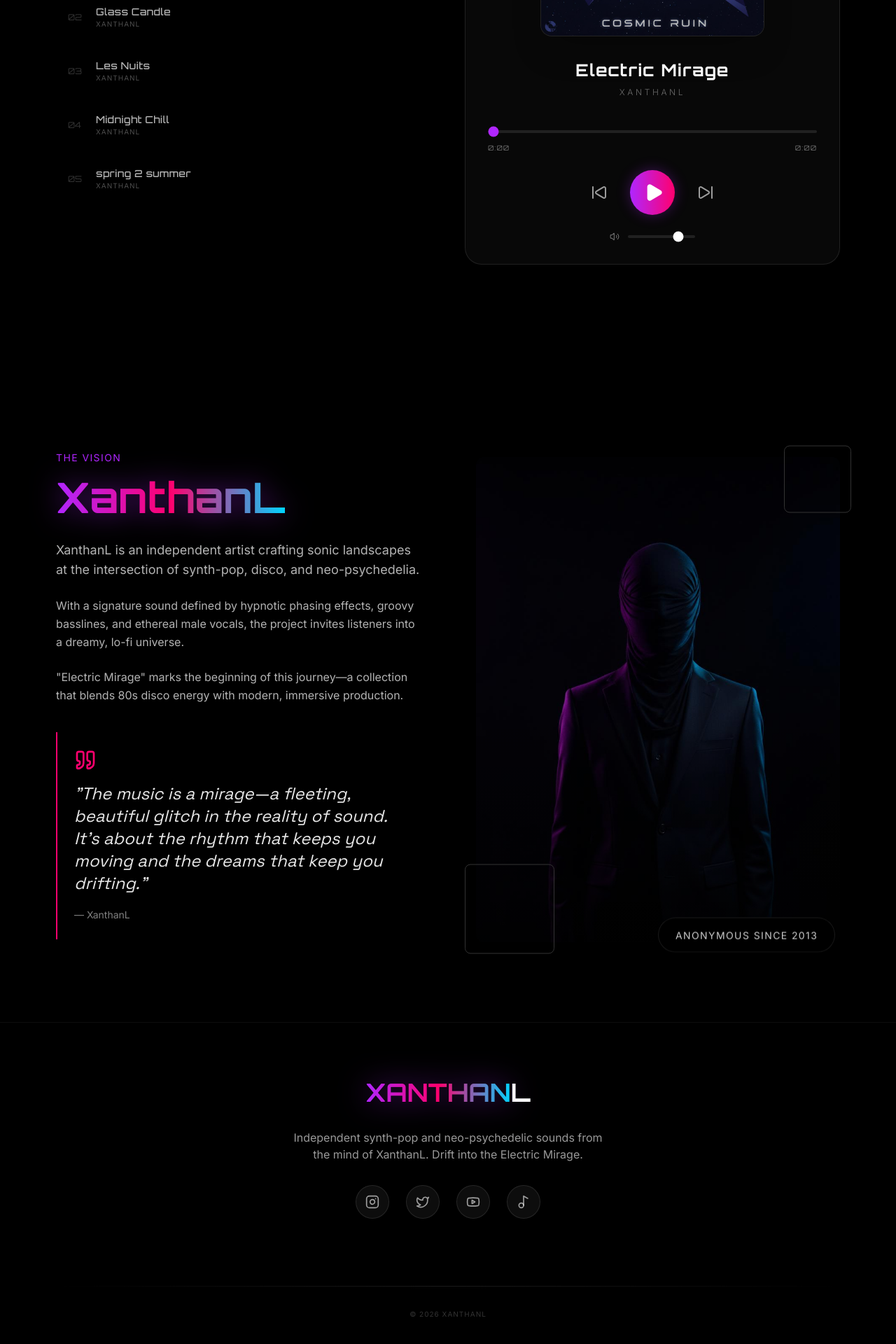
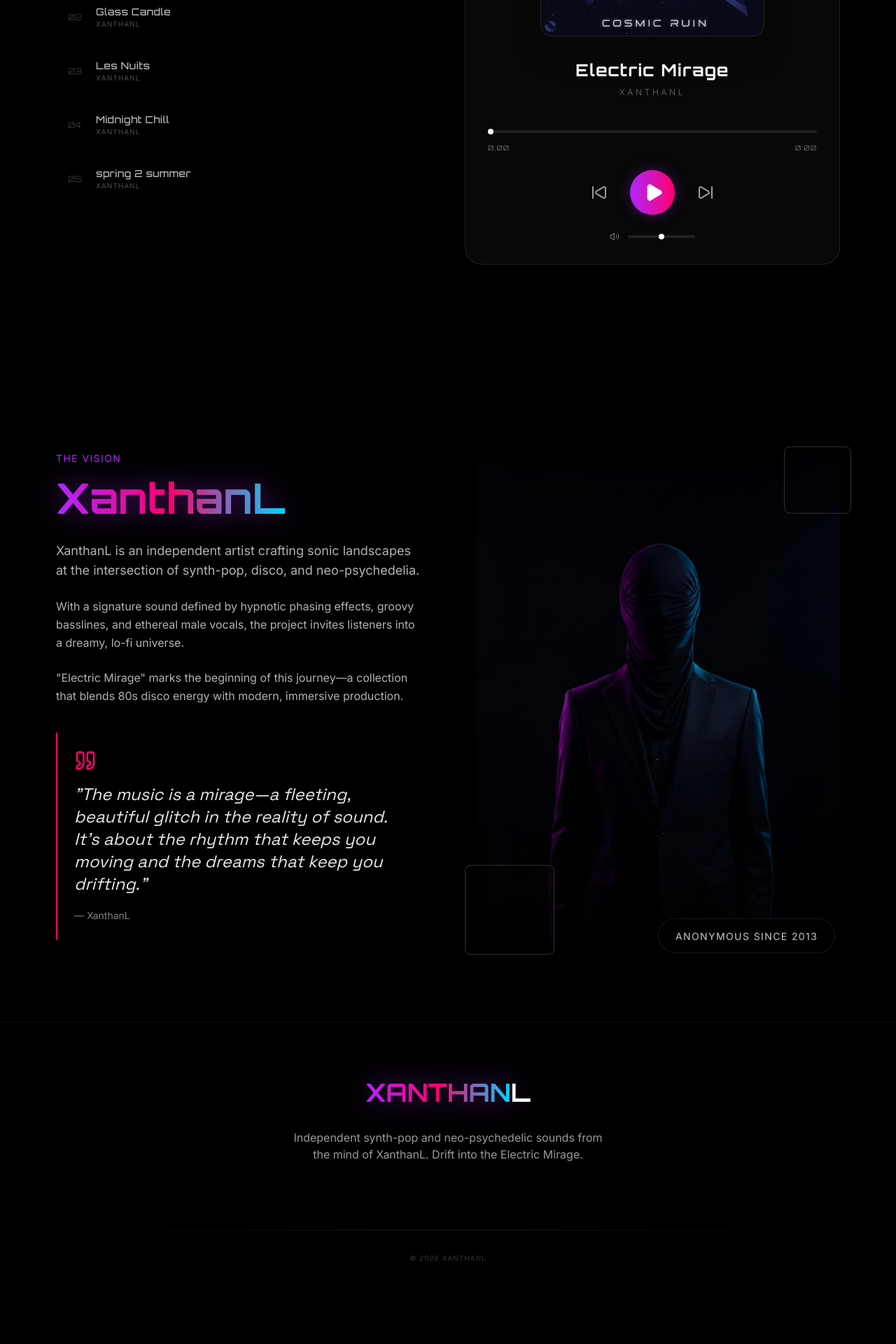
Before and after one commit to XanthanL/XanthanLMusic, a React (Vite) app: page / in a window 1280 px wide. Shown: the part 1353-3273 px from the top of the page at 70% size. After the commit the page ends 3198 px from the top, so only its background shows below. Built offline with nearby package versions, Linux system fonts and the light colour scheme.

Commit message:
style: refine music player UI and remove footer social links

```diff
--- a/src/sections/Footer.tsx
+++ b/src/sections/Footer.tsx
@@ -1,13 +1,4 @@
-import { motion } from 'framer-motion';
-import { Instagram, Twitter, Youtube, Music2 } from 'lucide-react';
 import { ScrollReveal } from '../components/ScrollReveal';
-
-const socialLinks = [
-  { icon: Instagram, href: 'https://instagram.com', label: 'Instagram' },
-  { icon: Twitter, href: 'https://twitter.com', label: 'Twitter' },
-  { icon: Youtube, href: 'https://youtube.com', label: 'YouTube' },
-  { icon: Music2, href: 'https://spotify.com', label: 'Spotify' },
-];
 
 export function Footer() {
   return (
@@ -34,26 +25,6 @@ export function Footer() {
               Drift into the Electric Mirage.
             </p>
           </ScrollReveal>
-
-          {/* Social links */}
-          <ScrollReveal delay={0.2}>
-            <div className="flex items-center gap-6 mb-8">
-              {socialLinks.map((social) => (
-                <motion.a
-                  key={social.label}
-                  href={social.href}
-                  target="_blank"
-                  rel="noopener noreferrer"
-                  whileHover={{ y: -5, scale: 1.1 }}
-                  whileTap={{ scale: 0.95 }}
-                  className="w-12 h-12 rounded-full bg-white/5 border border-white/10 flex items-center justify-center text-white/60 hover:text-[var(--neon-purple)] hover:border-[var(--neon-purple)] hover:bg-[var(--neon-purple)]/10 transition-colors"
-                  aria-label={social.label}
-                >
-                  <social.icon className="w-5 h-5" />
-                </motion.a>
-              ))}
-            </div>
-          </ScrollReveal>
         </div>
 
         {/* Divider */}
--- a/src/sections/Music.tsx
+++ b/src/sections/Music.tsx
@@ -2,17 +2,23 @@ import { useState, useRef, useEffect } from 'react';
 import { motion, AnimatePresence } from 'framer-motion';
 import { Play, Pause, SkipBack, SkipForward, Volume2 } from 'lucide-react';
 import { ScrollReveal } from '../components/ScrollReveal';
-import { XANTHANL_PLAYLIST, Song } from '../../apps/web/config/music';
+import { XANTHANL_PLAYLIST } from '../../apps/web/config/music';
 
 export function Music() {
   const [currentIndex, setCurrentIndex] = useState(0);
   const [isPlaying, setIsPlaying] = useState(false);
   const [currentTime, setCurrentTime] = useState(0);
   const [duration, setDuration] = useState(0);
-  const [volume, setVolume] = useState(0.8);
+  const [volume, setVolume] = useState(0.5);
   const audioRef = useRef<HTMLAudioElement | null>(null);
 
   const currentSong = XANTHANL_PLAYLIST[currentIndex];
+
+  useEffect(() => {
+    if (audioRef.current) {
+      audioRef.current.volume = 0.5;
+    }
+  }, []);
 
   const togglePlay = () => {
     if (!audioRef.current) return;
@@ -194,7 +200,7 @@ export function Music() {
                       max={duration || 100}
                       value={currentTime}
                       onChange={handleSeek}
-                      className="w-full h-1 bg-white/10 rounded-lg appearance-none cursor-pointer accent-[var(--neon-purple)]"
+                      className="w-full h-1 bg-white/10 rounded-lg appearance-none cursor-pointer accent-[var(--neon-purple)] [&::-webkit-slider-thumb]:w-2 [&::-webkit-slider-thumb]:h-2 [&::-webkit-slider-thumb]:appearance-none [&::-webkit-slider-thumb]:bg-white [&::-webkit-slider-thumb]:rounded-full"
                     />
                     <div className="flex justify-between text-[10px] font-['Orbitron'] text-white/40 tracking-widest">
                       <span>{formatTime(currentTime)}</span>
@@ -246,7 +252,7 @@ export function Music() {
                         setVolume(v);
                         if (audioRef.current) audioRef.current.volume = v;
                       }}
-                      className="w-24 h-1 bg-white/10 rounded-lg appearance-none cursor-pointer accent-white/40"
+                      className="w-24 h-1 bg-white/10 rounded-lg appearance-none cursor-pointer accent-white/40 [&::-webkit-slider-thumb]:w-2 [&::-webkit-slider-thumb]:h-2 [&::-webkit-slider-thumb]:appearance-none [&::-webkit-slider-thumb]:bg-white [&::-webkit-slider-thumb]:rounded-full"
                     />
                   </div>
                 </div>
```
Also changed, not shown: 1 other file (tests, documents, lock files or other folders).
